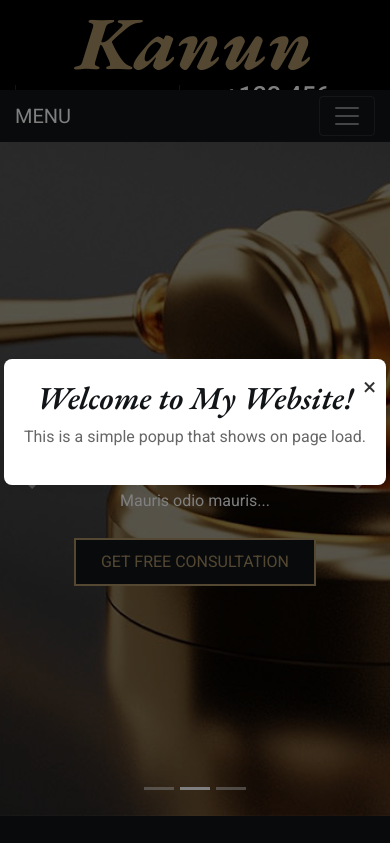
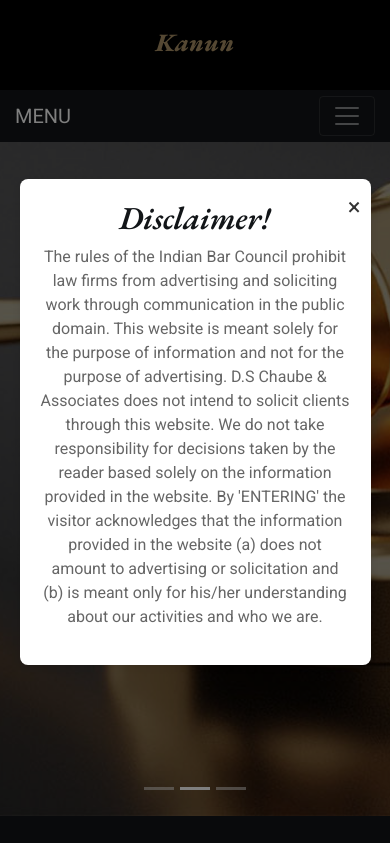
Before and after one commit to Armaan-pal/law-firm-website-template, a plain HTML site: page index.html in a window 390 px wide. Shown: the top 843 px of the page. Drawn offline with nearby package versions, Linux system fonts and the light colour scheme.

Commit message:
popupup content

```diff
--- a/css/style.css
+++ b/css/style.css
@@ -35,6 +35,7 @@ h6 {
 
   .popup-content {
     background-color: #fff;
+    max-width: 90%;
     padding: 20px;
     border-radius: 8px;
     box-shadow: 0 2px 10px rgba(0, 0, 0, 0.1);
@@ -53,6 +54,10 @@ h6 {
 
   .close-btn:hover {
     color: #000;
+  }
+
+  .hideonmob{
+    display:none;
   }
 
 a {
@@ -407,6 +412,9 @@ a:focus {
 }
 
 @media (max-width: 575.98px) {
+    .top-bar .logo h1 {
+        font-size: 25px;
+    }
     .carousel .carousel-caption h1 {
         font-size: 30px;
         font-weight: 500;
--- a/index.html
+++ b/index.html
@@ -27,8 +27,8 @@
         <div id="popup" class="popup">
             <div class="popup-content">
               <span class="close-btn" id="closeBtn">&times;</span>
-              <h2>Welcome to My Website!</h2>
-              <p>This is a simple popup that shows on page load.</p>
+              <h2>Disclaimer!</h2>
+              <p>The rules of the Indian Bar Council prohibit law firms from advertising and soliciting work through communication in the public domain. This website is meant solely for the purpose of information and not for the purpose of advertising. D.S Chaube & Associates does not intend to solicit clients through this website. We do not take responsibility for decisions taken by the reader based solely on the information provided in the website. By 'ENTERING' the visitor acknowledges that the information provided in the website (a) does not amount to advertising or solicitation and (b) is meant only for his/her understanding about our activities and who we are.</p>
             </div>
           </div>
         <div class="wrapper">
@@ -44,7 +44,7 @@
                                 </a>
                             </div>
                         </div>
-                        <div class="col-lg-9">
+                        <div class="col-lg-9 hideonmob">
                             <div class="top-bar-right">
                                 <div class="text">
                                     <h2>8:00 - 9:00</h2>
```
